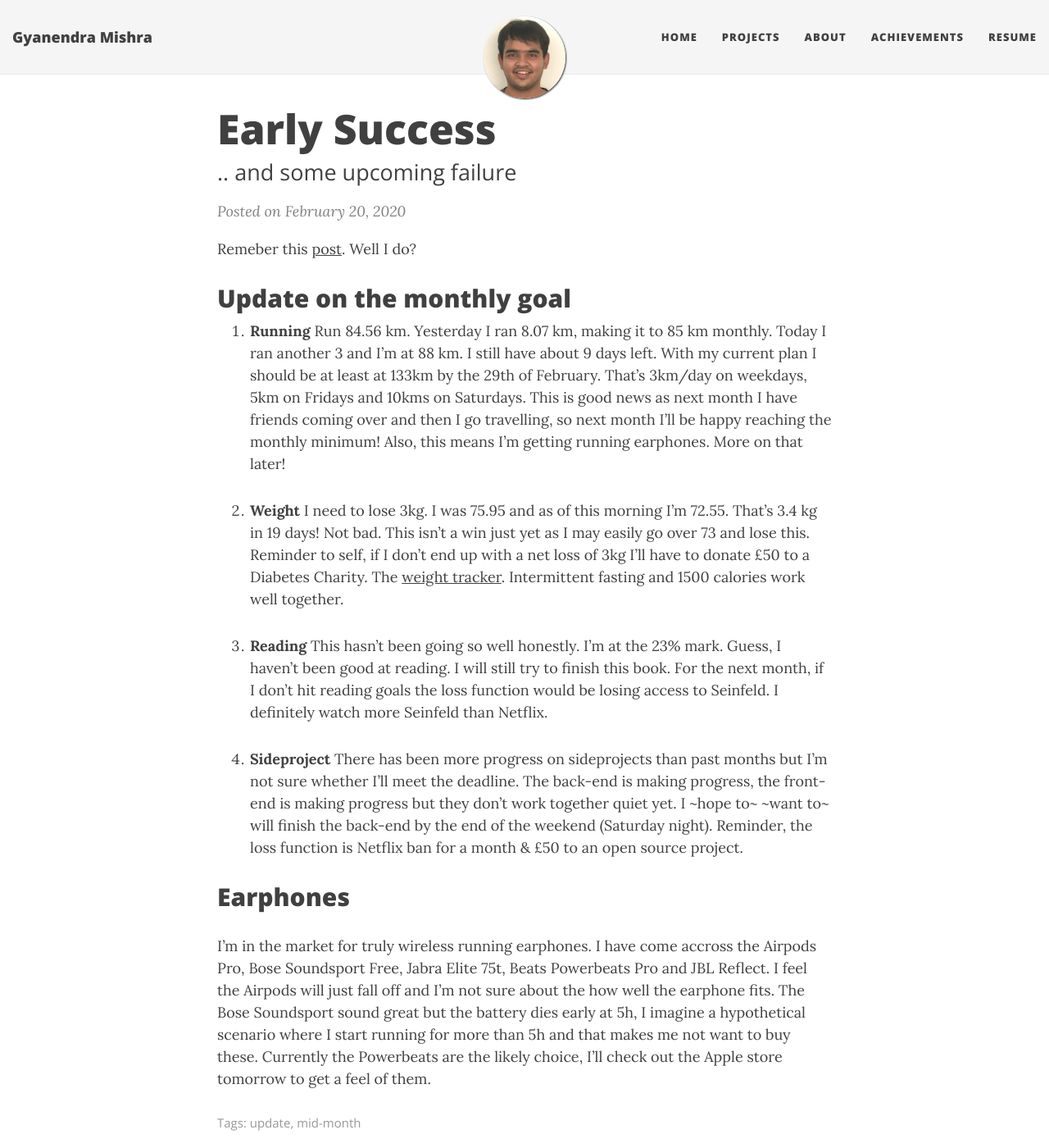
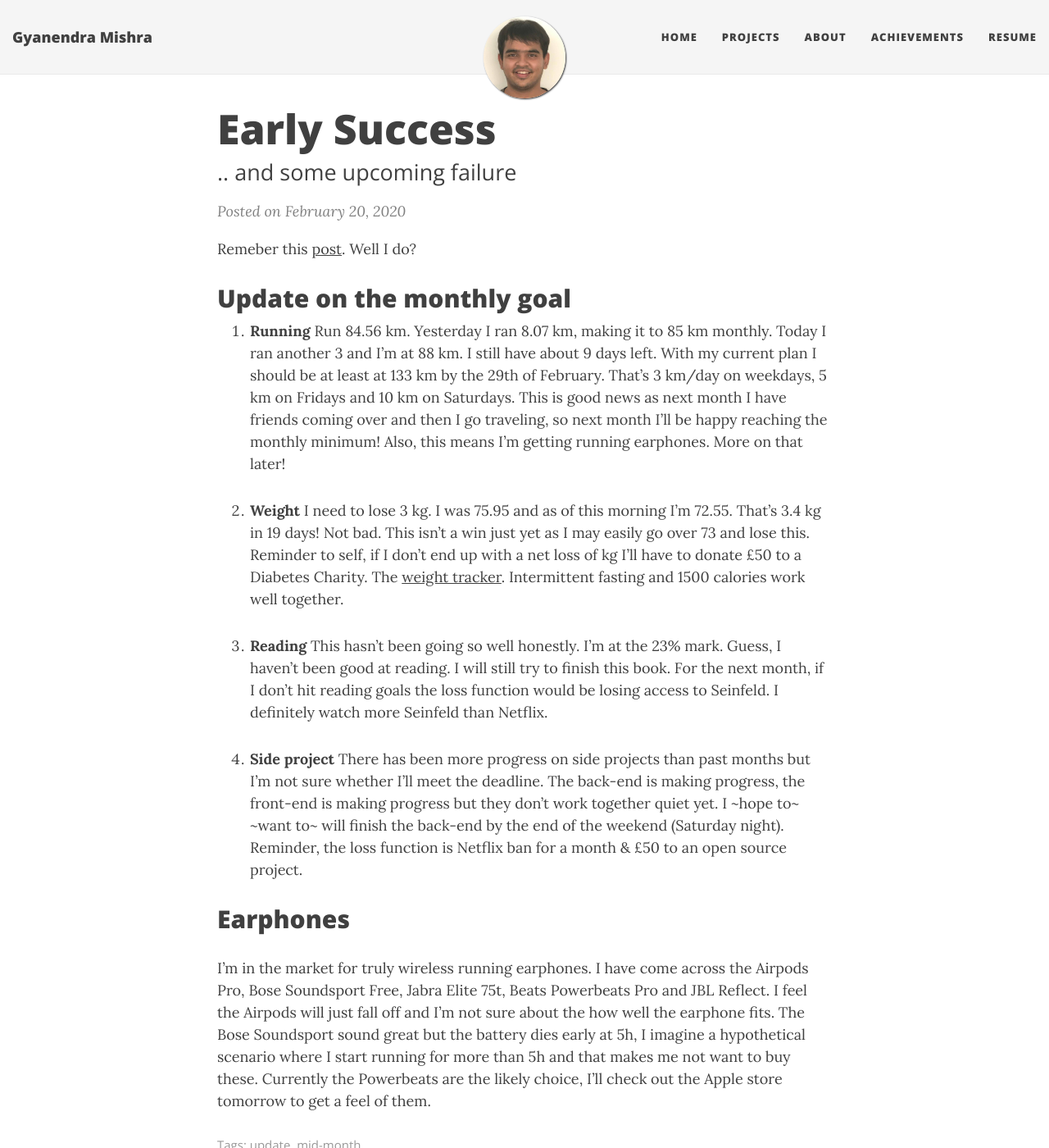
Before and after one commit to h4ck3rk3y/h4ck3rk3y.github.io, a Jekyll site: the page built from _posts/2020-02-20-early-success.md, in a window 1280 px wide and 1400 px high. Shown: the whole window at 82% size. Built offline with Jekyll 4.4.1, drawn with Linux system fonts in a browser that asks for light colours; nearby versions of some CDN libraries; comment, search, counter and statistics services are not loaded.

Commit message:
typo fix

```diff
--- a/_posts/2020-02-20-early-success.md
+++ b/_posts/2020-02-20-early-success.md
@@ -10,15 +10,15 @@ Remeber this [post](https://gyani.net/blog/february-2020/). Well I do?
 
 ## Update on the monthly goal
 
-1. **Running** Run 84.56 km. Yesterday I ran 8.07 km, making it to 85 km monthly. Today I ran another 3 and I'm at 88 km. I still have about 9 days left. With my current plan I should be at least at 133km by the 29th of February. That's 3km/day on weekdays, 5km on Fridays and 10kms on Saturdays. This is good news as next month I have friends coming over and then I go travelling, so next month I'll be happy reaching the monthly minimum! Also, this means I'm getting running earphones. More on that later!
+1. **Running** Run 84.56 km. Yesterday I ran 8.07 km, making it to 85 km monthly. Today I ran another 3 and I'm at 88 km. I still have about 9 days left. With my current plan I should be at least at 133 km by the 29th of February. That's 3 km/day on weekdays, 5 km on Fridays and 10 km on Saturdays. This is good news as next month I have friends coming over and then I go traveling, so next month I'll be happy reaching the monthly minimum! Also, this means I'm getting running earphones. More on that later!
 
-2. **Weight** I need to lose 3kg. I was 75.95 and as of this morning I'm 72.55. That's 3.4 kg in 19 days! Not bad. This isn't a win just yet as I may easily go over 73 and lose this. Reminder to self, if I don't end up with a net loss of 3kg I'll have to donate £50 to a Diabetes Charity. The [weight tracker](https://docs.google.com/spreadsheets/d/1F9tNhLqFucJYI8k_E6RKWnmQGYYbL7yzykx9oZAOV5c/edit?usp=sharing). Intermittent fasting and 1500 calories work well together.
+2. **Weight** I need to lose 3 kg. I was 75.95 and as of this morning I'm 72.55. That's 3.4 kg in 19 days! Not bad. This isn't a win just yet as I may easily go over 73 and lose this. Reminder to self, if I don't end up with a net loss of  kg I'll have to donate £50 to a Diabetes Charity. The [weight tracker](https://docs.google.com/spreadsheets/d/1F9tNhLqFucJYI8k_E6RKWnmQGYYbL7yzykx9oZAOV5c/edit?usp=sharing). Intermittent fasting and 1500 calories work well together.
 
 3. **Reading** This hasn't been going so well honestly. I'm at the 23% mark. Guess, I haven't been good at reading. I will still try to finish this book. For the next month, if I don't hit reading goals the loss function would be losing access to Seinfeld. I definitely watch more Seinfeld than Netflix.
 
-4. **Sideproject** There has been more progress on sideprojects than past months but I'm not sure whether I'll meet the deadline. The back-end is making progress, the front-end is making progress but they don't work together quiet yet. I ~hope to~ ~want to~ will finish the back-end by the end of the weekend (Saturday night). Reminder, the loss function is Netflix ban for a month & £50 to an open source project.
+4. **Side project** There has been more progress on side projects than past months but I'm not sure whether I'll meet the deadline. The back-end is making progress, the front-end is making progress but they don't work together quiet yet. I ~hope to~ ~want to~ will finish the back-end by the end of the weekend (Saturday night). Reminder, the loss function is Netflix ban for a month & £50 to an open source project.
 
 
 ## Earphones
 
-I'm in the market for truly wireless running earphones. I have come accross the Airpods Pro, Bose Soundsport Free, Jabra Elite 75t, Beats Powerbeats Pro and JBL Reflect. I feel the Airpods will just fall off and I'm not sure about the how well the earphone fits. The Bose Soundsport sound great but the battery dies early at 5h, I imagine a hypothetical scenario where I start running for more than 5h and that makes me not want to buy these. Currently the Powerbeats are the likely choice, I'll check out the Apple store tomorrow to get a feel of them.
+I'm in the market for truly wireless running earphones. I have come across the Airpods Pro, Bose Soundsport Free, Jabra Elite 75t, Beats Powerbeats Pro and JBL Reflect. I feel the Airpods will just fall off and I'm not sure about the how well the earphone fits. The Bose Soundsport sound great but the battery dies early at 5h, I imagine a hypothetical scenario where I start running for more than 5h and that makes me not want to buy these. Currently the Powerbeats are the likely choice, I'll check out the Apple store tomorrow to get a feel of them.
```
